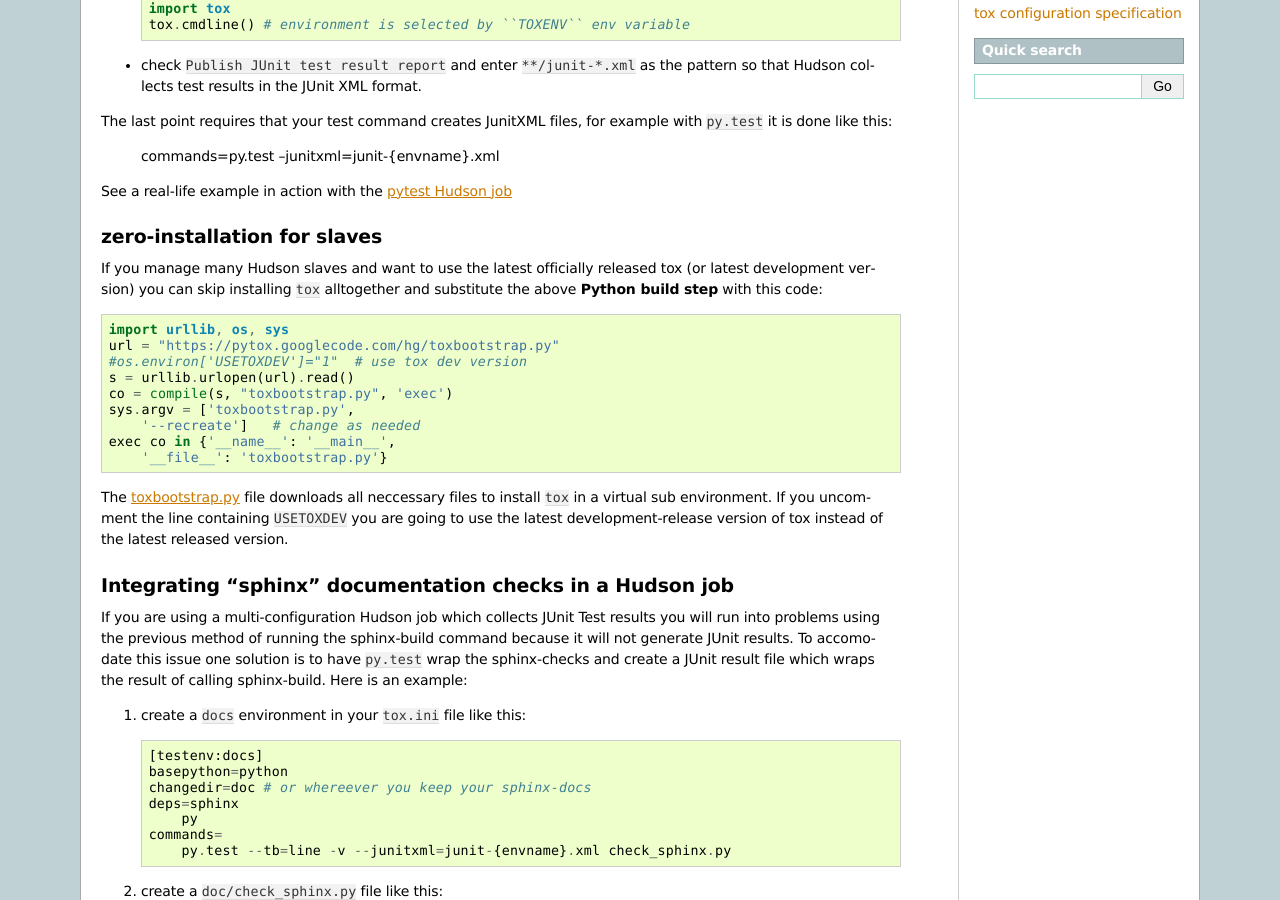
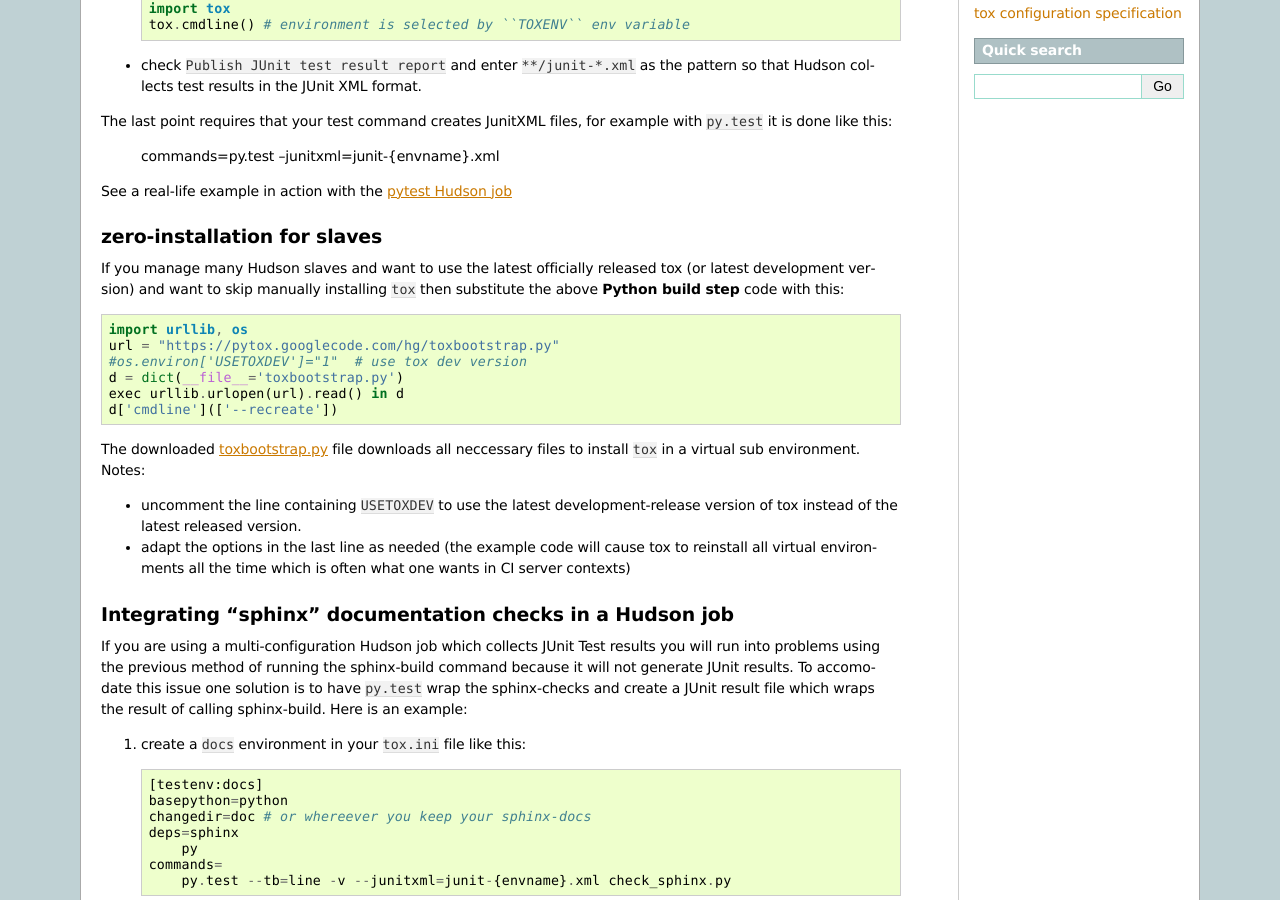
Before and after one commit to msabramo/tox, a Sphinx documentation site: the page built from doc/example/hudson.txt, in a window 1280 px wide and 900 px high, scrolled down 463 px. Built offline with Sphinx 7.4.7, drawn with Linux system fonts in a browser that asks for light colours.

Commit message:
some refinements to bootstrapping and config option help

```diff
--- a/doc/example/hudson.txt
+++ b/doc/example/hudson.txt
@@ -41,24 +41,27 @@ See a real-life example in action with the `pytest Hudson job`_
 -------------------------------------------------------------
 
 If you manage many Hudson slaves and want to use the latest officially
-released tox (or latest development version) you can skip installing
-``tox`` alltogether and substitute the above **Python build step**
-with this code::
+released tox (or latest development version) and want to skip manually
+installing ``tox`` then substitute the above **Python build step** code
+with this::
 
-    import urllib, os, sys
+    import urllib, os
     url = "https://pytox.googlecode.com/hg/toxbootstrap.py"
     #os.environ['USETOXDEV']="1"  # use tox dev version
-    s = urllib.urlopen(url).read()
-    co = compile(s, "toxbootstrap.py", 'exec')
-    sys.argv = ['toxbootstrap.py',
-        '--recreate']   # change as needed
-    exec co in {'__name__': '__main__',
-        '__file__': 'toxbootstrap.py'}
+    d = dict(__file__='toxbootstrap.py')
+    exec urllib.urlopen(url).read() in d
+    d['cmdline'](['--recreate'])
 
-The `toxbootstrap.py`_ file downloads all neccessary files to install
-``tox`` in a virtual sub environment.  If you uncomment the line
-containing ``USETOXDEV`` you are going to use the latest
-development-release version of tox instead of the latest released version.
+The downloaded `toxbootstrap.py`_ file downloads all neccessary files to
+install ``tox`` in a virtual sub environment.  Notes:
+
+* uncomment the line containing ``USETOXDEV`` to use the latest
+  development-release version of tox instead of the
+  latest released version.
+
+* adapt the options in the last line as needed (the example code
+  will cause tox to reinstall all virtual environments all the time
+  which is often what one wants in CI server contexts)
 
 .. _`toxbootstrap.py`: https://pytox.googlecode.com/hg/toxbootstrap.py
 
```
Also changed, not shown: toxbootstrap.py (+14 -12 lines), 1 other file.
